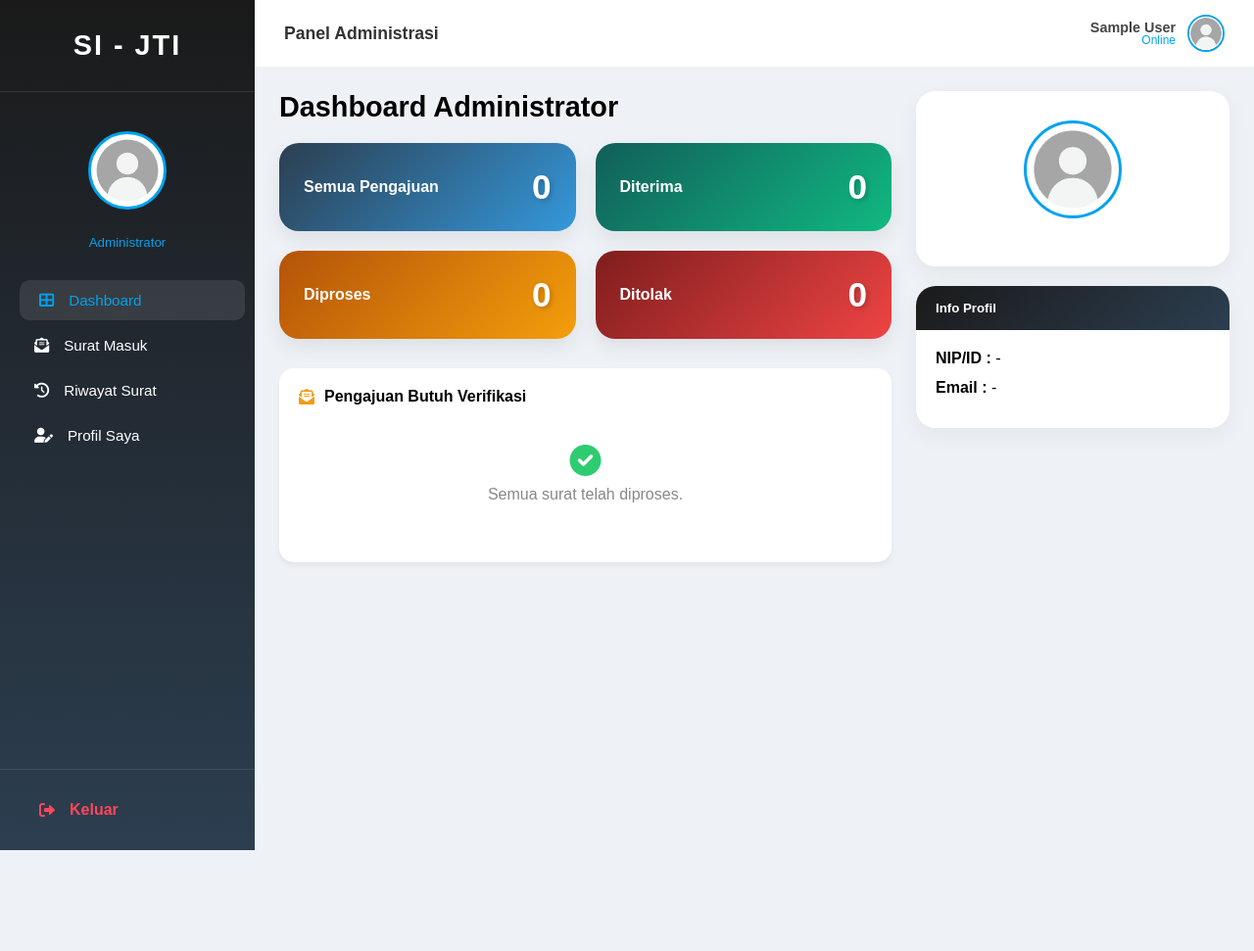
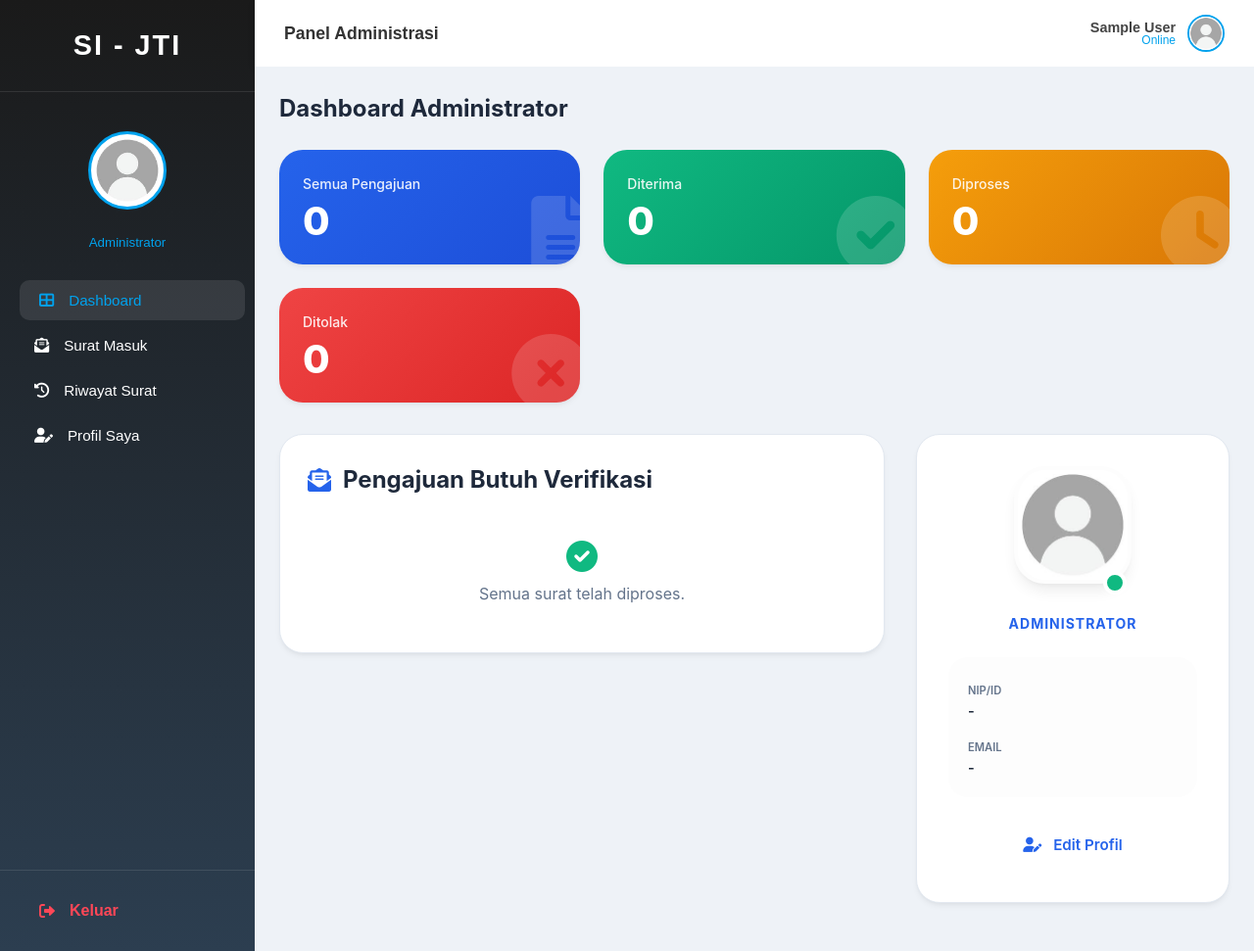
Before and after one commit to bimo-abi/PROYEK-SI-JTI, a PHP site: page /views/admin/dashboard.php in a window 1280 px wide. Shown: the whole page at 98% size. Before the commit the page ends 868 px from the top, so only its background shows below. Run offline with PHP 8.4, Linux system fonts and the light colour scheme; the visitor is signed in with stand-in values (Sample User, id 1); data that the repository does not hold is empty; some libraries are stand-ins or nearby versions.

Commit message:
new dashboard

```diff
--- a/views/admin/dashboard.php
+++ b/views/admin/dashboard.php
@@ -44,6 +44,7 @@
     <meta charset="UTF-8">
     <title>Dashboard Admin - SI-JTI</title>
     <link rel="stylesheet" href="../../assets/css/dashboard.css">
+    <link rel="stylesheet" href="../../assets/css/mahasiswa_dashboard.css">
     <link rel="stylesheet" href="https://cdnjs.cloudflare.com/ajax/libs/font-awesome/6.0.0/css/all.min.css">
 </head>
 
@@ -54,18 +55,37 @@
         <div class="main-container">
             <?php include '../layouts/topbar_admin.php'; ?>
 
-            <div class="content">
+            <div class="content mahasiswa-dashboard-content">
+
+                <div class="section-title" style="margin-bottom: 24px;">Dashboard Administrator</div>
+
+                <!-- Stats Section -->
+                <div style="display: grid; grid-template-columns: repeat(auto-fit, minmax(240px, 1fr)); gap: 24px; margin-bottom: 32px;">
+                    <div class="stat-card blue">
+                        <i class="fas fa-file-alt"></i>
+                        <span class="label">Semua Pengajuan</span>
+                        <span class="value"><?= $totalSurat ?></span>
+                    </div>
+                    <div class="stat-card green">
+                        <i class="fas fa-check-circle"></i>
+                        <span class="label">Diterima</span>
+                        <span class="value"><?= $totalApprove ?></span>
+                    </div>
+                    <div class="stat-card orange">
+                        <i class="fas fa-clock"></i>
+                        <span class="label">Diproses</span>
+                        <span class="value"><?= $totalPending ?></span>
+                    </div>
+                    <div class="stat-card red">
+                        <i class="fas fa-times-circle"></i>
+                        <span class="label">Ditolak</span>
+                        <span class="value"><?= $totalReject ?></span>
+                    </div>
+                </div>
+
                 <div class="main-grid">
+                    <!-- Left Column: Notifications & Quick Actions -->
                     <div class="left-column">
-                        <div class="section-title">Dashboard Administrator</div>
-
-                        <div class="stats-grid">
-                            <div class="stat-card blue"> Semua Pengajuan <span><?= $totalSurat ?></span> </div>
-                            <div class="stat-card green"> Diterima <span><?= $totalApprove ?></span> </div>
-                            <div class="stat-card orange"> Diproses <span><?= $totalPending ?></span> </div>
-                            <div class="stat-card red"> Ditolak <span><?= $totalReject ?></span> </div>
-                        </div>
-
                         <?php
                         // 4. AMBIL DAFTAR SURAT MASUK (MENUNGGU VERIFIKASI)
                         $queryIncoming = "SELECT p.id_pengajuan, p.jenis_surat, p.tanggal_pengajuan, u.nama as nama_mhs
@@ -77,57 +97,74 @@
                         $incoming_surats = $db->query($queryIncoming)->fetchAll(PDO::FETCH_ASSOC);
                         ?>
 
-                        <div class="notif-box" style="margin-top: 30px; background: white; padding: 20px; border-radius: 15px; box-shadow: 0 4px 6px rgba(0,0,0,0.05);">
-                            <h4 style="display: flex; align-items: center; gap: 10px; margin-bottom: 20px;">
-                                <i class="fas fa-envelope-open-text" style="color: #f39c12;"></i> Pengajuan Butuh Verifikasi
-                            </h4>
-                            <ul style="list-style: none; padding: 0;">
+                        <div class="section-card" style="margin-bottom: 24px;">
+                            <div class="section-title">
+                                <i class="fas fa-envelope-open-text text-primary"></i> Pengajuan Butuh Verifikasi
+                            </div>
+                            <div class="notif-list">
                                 <?php if (!empty($incoming_surats)): ?>
                                     <?php foreach ($incoming_surats as $n): ?>
-                                        <li style="padding: 12px; border-bottom: 1px solid #eee; display: flex; justify-content: space-between; align-items: center;">
-                                            <div>
-                                                <a href="lihat_detail.php?id=<?= $n['id_pengajuan'] ?>" style="text-decoration: none; color: #333; font-weight: bold; display: block;">
-                                                    <?= htmlspecialchars($n['nama_mhs'] ?? '') ?>
-                                                </a>
-                                                <small style="color: #666;">Jenis: <?= htmlspecialchars($n['jenis_surat'] ?? '') ?></small>
+                                        <div class="notif-item" style="display: flex; justify-content: space-between; align-items: center;">
+                                            <div style="display: flex; gap: 16px; align-items: flex-start; flex: 1;">
+                                                <div style="width: 40px; height: 40px; border-radius: 12px; background: var(--background); display: flex; align-items: center; justify-content: center; color: var(--warning);">
+                                                    <i class="fas fa-exclamation-circle"></i>
+                                                </div>
+                                                <div style="flex: 1;">
+                                                    <a href="lihat_detail.php?id=<?= $n['id_pengajuan'] ?>" style="text-decoration: none; color: inherit;">
+                                                        <p style="margin: 0; font-weight: 600; font-size: 0.9375rem;">
+                                                            <?= htmlspecialchars($n['nama_mhs'] ?? '') ?>
+                                                        </p>
+                                                    </a>
+                                                    <small style="color: var(--text-muted);">Jenis: <?= htmlspecialchars($n['jenis_surat'] ?? '') ?></small>
+                                                </div>
                                             </div>
-                                            <div style="text-align: right;">
-                                                <span style="display: block; font-size: 0.75rem; color: #999;"><?= date('d M, H:i', strtotime($n['tanggal_pengajuan'])) ?></span>
-                                                <span style="font-size: 0.7rem; background: #fff3e0; color: #e67e22; padding: 2px 8px; border-radius: 10px; font-weight: bold;">MENUNGGU</span>
+                                            <div style="text-align: right; min-width: 100px;">
+                                                <span style="display: block; font-size: 0.75rem; color: var(--text-muted); margin-bottom: 4px;"><?= date('d M, H:i', strtotime($n['tanggal_pengajuan'])) ?></span>
+                                                <span style="font-size: 0.7rem; background: #fff3e0; color: #e67e22; padding: 4px 8px; border-radius: 10px; font-weight: bold;">MENUNGGU</span>
                                             </div>
-                                        </li>
+                                        </div>
                                     <?php endforeach; ?>
-                                    <li style="text-align: center; margin-top: 15px;">
-                                        <a href="surat_masuk.php" style="color: #f39c12; text-decoration: none; font-size: 0.85rem; font-weight: bold;">Kelola Semua Surat <i class="fas fa-arrow-right"></i></a>
-                                    </li>
                                 <?php else: ?>
-                                    <li style="color: #888; text-align: center; padding: 20px;">
-                                        <i class="fas fa-check-circle" style="color: #2ecc71; font-size: 2rem; display: block; margin-bottom: 10px;"></i>
-                                        Semua surat telah diproses.
-                                    </li>
+                                    <div style="text-align: center; color: var(--text-muted); padding: 20px;">
+                                        <i class="fas fa-check-circle" style="color: var(--success); font-size: 2rem; display: block; margin-bottom: 10px;"></i>
+                                        <p>Semua surat telah diproses.</p>
+                                    </div>
                                 <?php endif; ?>
-                            </ul>
+                            </div>
+                            <?php if (!empty($incoming_surats)): ?>
+                            <div style="margin-top: 24px; text-align: center;">
+                                <a href="surat_masuk.php" class="btn-primary" style="display: inline-flex; width: auto; padding: 12px 32px;">
+                                    Kelola Semua Surat <i class="fas fa-arrow-right" style="margin-left: 8px; margin-right: 0;"></i>
+                                </a>
+                            </div>
+                            <?php endif; ?>
                         </div>
                     </div>
 
+                    <!-- Right Column: Profile Summary -->
                     <div class="right-column">
-                        <div class="profile-card">
-                            <div class="avatar-wrapper">
-                                <img src="<?= $foto_sidebar ?? '../../assets/img/profiles/avatar.jpg' ?>?t=<?= time() ?>" alt="Admin Avatar">
+                        <div class="profile-card-premium">
+                            <div class="avatar-wrapper" style="position: relative; display: inline-block;">
+                                <img src="<?= $foto_sidebar ?? '../../assets/img/profiles/avatar.jpg' ?>?t=<?= time() ?>" alt="Admin Avatar" class="avatar">
+                                <div style="position: absolute; bottom: 15px; right: 5px; width: 24px; height: 24px; background: var(--success); border: 4px solid var(--surface); border-radius: 50%;"></div>
                             </div>
-                            <p class="profile-name"><?= htmlspecialchars($admin['nama']) ?></p>
-                            <!-- <p style="color: #00a2ed; font-weight: bold; font-size: 0.8rem; margin-top: -10px;">ADMINISTRATOR</p> -->
-                        </div>
+                            <h3 style="margin-bottom: 4px;"><?= htmlspecialchars($admin['nama']) ?></h3>
+                            <p style="color: var(--primary); font-weight: 700; font-size: 0.875rem; letter-spacing: 1px; text-transform: uppercase; margin-bottom: 24px;">Administrator</p>
 
-                        <div class="info-card">
-                            <div class="info-header">
-                                <h5>Info Profil</h5>
+                            <div style="text-align: left; background: var(--background); padding: 20px; border-radius: 20px;">
+                                <div style="margin-bottom: 12px;">
+                                    <small style="color: var(--text-muted); font-weight: 600; text-transform: uppercase; font-size: 0.7rem;">NIP/ID</small>
+                                    <p style="margin: 0; font-weight: 600; font-size: 0.9rem;"><?= htmlspecialchars($admin['nomor_induk'] ?? '-') ?></p>
+                                </div>
+                                <div>
+                                    <small style="color: var(--text-muted); font-weight: 600; text-transform: uppercase; font-size: 0.7rem;">Email</small>
+                                    <p style="margin: 0; font-weight: 600; font-size: 0.9rem; overflow: hidden; text-overflow: ellipsis; white-space: nowrap;"><?= htmlspecialchars($admin['email'] ?? '-') ?></p>
+                                </div>
                             </div>
-                            <div class="info-body">
-                                <p><strong>NIP/ID :</strong> <?= htmlspecialchars($admin['nomor_induk'] ?? '-') ?></p>
-                                <p><strong>Email :</strong> <?= htmlspecialchars($admin['email'] ?? '-') ?></p>
-                                <!-- <p><strong>Akses :</strong> Full Access</p> -->
-                            </div>
+
+                            <a href="edit_profil.php" class="btn-secondary" style="margin-top: 24px; width: 100%;">
+                                <i class="fas fa-user-edit" style="margin-right: 8px;"></i> Edit Profil
+                            </a>
                         </div>
                     </div>
                 </div>
--- a/views/layouts/sidebar.php
+++ b/views/layouts/sidebar.php
@@ -64,7 +64,7 @@
     </ul>
 
     <div class="sidebar-logout">
-        <a href="../../process/auth_process.php?action=logout">
+        <a href="../../process/logout.php">
             <i class="fas fa-sign-out-alt"></i> Keluar
         </a>
     </div>
--- a/views/layouts/sidebar_admin.php
+++ b/views/layouts/sidebar_admin.php
@@ -65,7 +65,7 @@
     </ul>
 
     <div class="sidebar-logout">
-        <a href="../../process/auth_process.php?action=logout" onclick="return confirm('Apakah Anda yakin ingin keluar?')">
+        <a href="../../process/logout.php" onclick="return confirm('Apakah Anda yakin ingin keluar?')">
             <i class="fas fa-sign-out-alt"></i> Keluar
         </a>
     </div>
--- a/views/layouts/sidebar_dosen.php
+++ b/views/layouts/sidebar_dosen.php
@@ -47,7 +47,7 @@
     </ul>
 
     <div class="sidebar-logout">
-        <a href="../../process/auth_process.php?action=logout" onclick="return confirm('Apakah anda yakin ingin keluar?')">
+        <a href="../../process/logout.php" onclick="return confirm('Apakah anda yakin ingin keluar?')">
             <i class="fas fa-sign-out-alt"></i> Keluar
         </a>
     </div>
```
Also changed, not shown: views/dosen/dashboard.php (+76 -45 lines).
